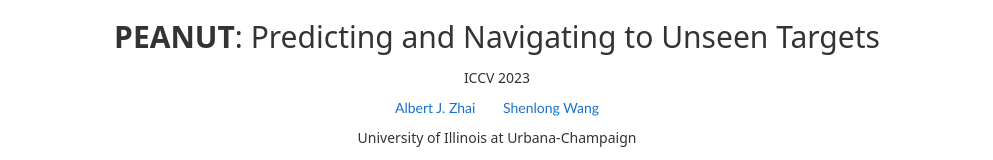
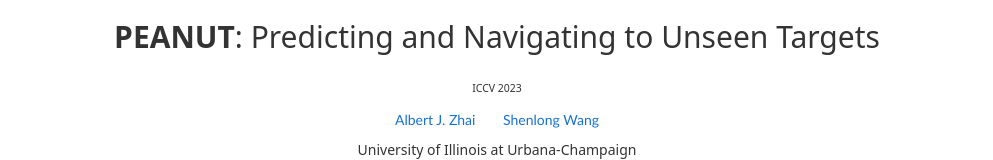
Before and after one commit to ajzhai/PEANUT, a plain HTML site: page docs/index.html in a window 1280 px wide. Shown: the top 160 px of the page, without its empty margins (143-1136 px from the left). Drawn offline with nearby package versions, Linux system fonts and the light colour scheme; some icons are missing.

```diff
--- a/docs/index.html
+++ b/docs/index.html
@@ -46,6 +46,9 @@
         <b>PEANUT</b>: Predicting and Navigating to Unseen Targets
 
       </h2>
+      <h2 class="col-md-12 text-center" id="venue" style="font-size:0.75em">
+        ICCV 2023
+      </h2>
     </div>
   </div>
   <script>
@@ -53,9 +56,6 @@
   <div class="container" id="main">
     <div class="row">
       <div class="col-sm-10 col-sm-offset-1 text-center">
-        <ul class="list-inline">
-          <li> ICCV 2023 </li>
-        </ul>
         <ul class="list-inline">
           <li> <a href="https://ajzhai.github.io/">Albert J. Zhai</a> </li>
           <li> <a href="https://shenlong.web.illinois.edu/">Shenlong Wang</a> </li>
```
